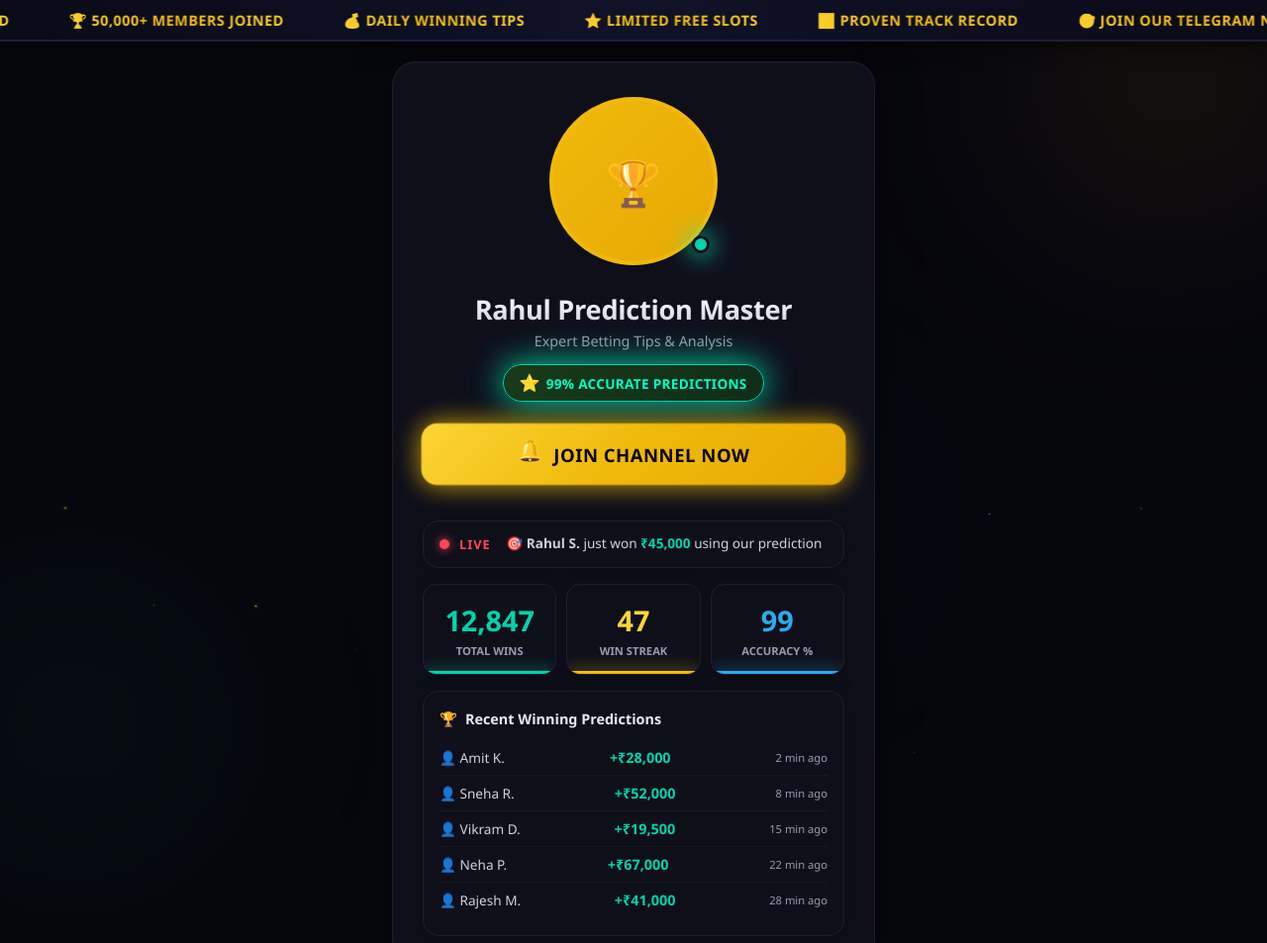
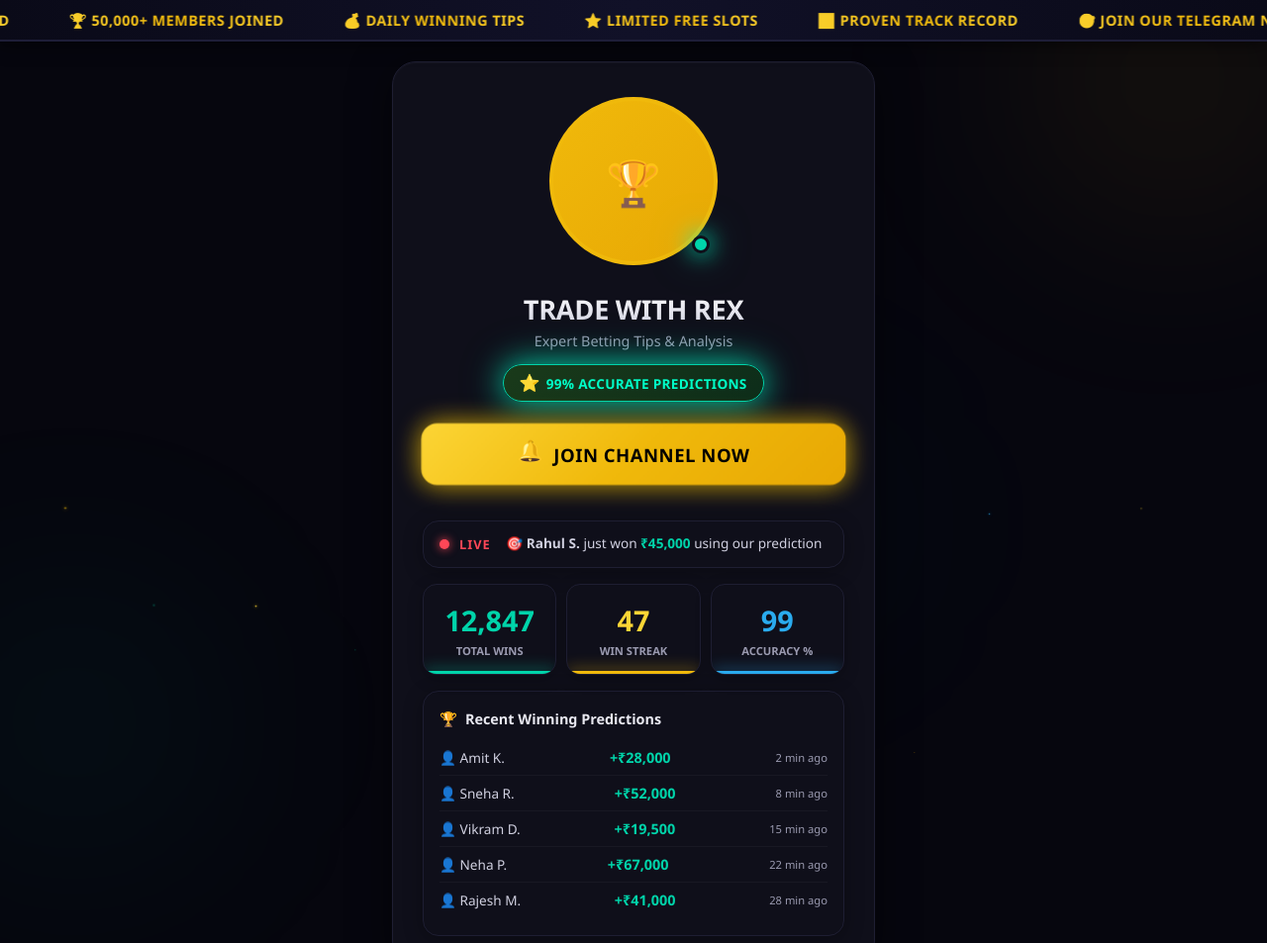
Before and after one commit to sahil1858/sahil, a plain HTML site: page index.html in a window 1280 px wide. Shown: the top 953 px of the page at 99% size. Drawn offline with Linux system fonts and the light colour scheme.

Commit message:
Update profile name from 'Rahul Prediction Master' to 'TRADE WITH REX'

```diff
--- a/index.html
+++ b/index.html
@@ -594,7 +594,7 @@ src="https://www.facebook.com/tr?id=1421223016809202&ev=PageView&noscript=1"
                     position:relative; z-index:1; border:4px solid #f0b90b;">🏆</div>
                     <div class="online-dot"></div>
                 </div>
-                <h1 class="profile-name">Rahul Prediction Master</h1>
+                <h1 class="profile-name">TRADE WITH REX</h1>
                 <p class="profile-tagline">Expert Betting Tips & Analysis</p>
                 <div class="accuracy-badge"><span class="star">⭐</span> 99% ACCURATE PREDICTIONS</div>
 
```
